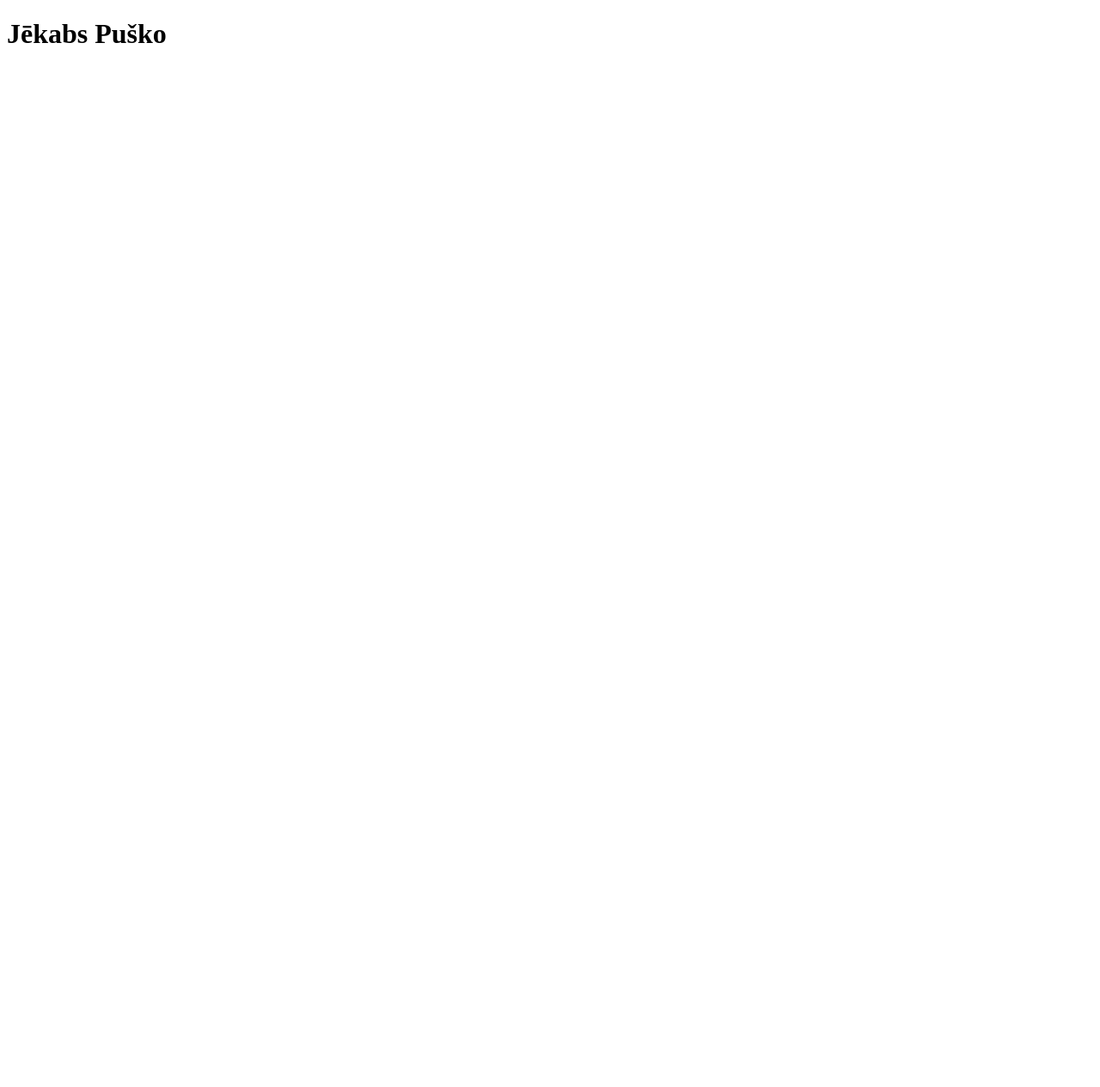
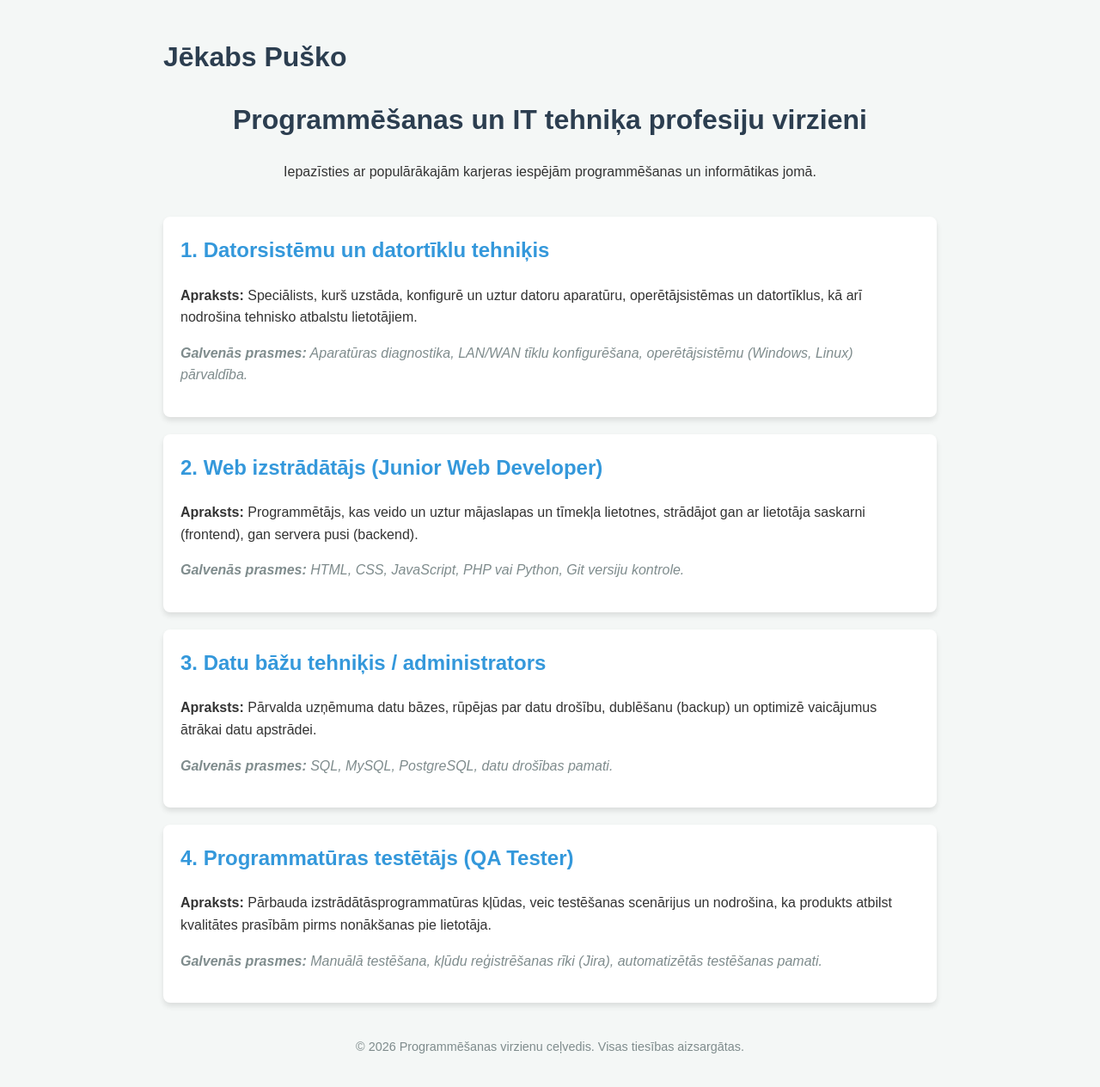
Before and after one commit to jekabspusko/html_boilerplate_19102026, a plain HTML site: page index.html in a window 1280 px wide. Shown: the whole page at 86% size. Before the commit the page ends 800 px from the top, so only its background shows below. Drawn offline with Linux system fonts and the light colour scheme.

Commit message:
heading added

```diff
--- a/index.html
+++ b/index.html
@@ -1,12 +1,86 @@
 <!DOCTYPE html>
-<html lang="en">
+<html lang="lv">
 <head>
     <meta charset="UTF-8">
     <meta name="viewport" content="width=device-width, initial-scale=1.0">
-    <title>Document</title>
+    <title>Programmēšanas un IT tehniķa profesiju virzieni</title>
     <h1>Jēkabs Puško</h1>
+    <style>
+        body {
+            font-family: Arial, sans-serif;
+            line-height: 1.6;
+            color: #333;
+            max-width: 900px;
+            margin: 0 auto;
+            padding: 20px;
+            background-color: #f4f7f6;
+        }
+        header {
+            text-align: center;
+            margin-bottom: 40px;
+        }
+        h1 {
+            color: #2c3e50;
+        }
+        .profession-card {
+            background: #ffffff;
+            border-radius: 8px;
+            padding: 20px;
+            margin-bottom: 20px;
+            box-shadow: 0 4px 6px rgba(0,0,0,0.1);
+        }
+        .profession-card h2 {
+            color: #3498db;
+            margin-top: 0;
+        }
+        .skills {
+            font-style: italic;
+            color: #7f8c8d;
+        }
+        footer {
+            text-align: center;
+            margin-top: 40px;
+            font-size: 0.9em;
+            color: #7f8c8d;
+        }
+    </style>
 </head>
 <body>
 
+    <header>
+        <h1>Programmēšanas un IT tehniķa profesiju virzieni</h1>
+        <p>Iepazīsties ar populārākajām karjeras iespējām programmēšanas un informātikas jomā.</p>
+    </header>
+
+    <main>
+        <section class="profession-card">
+            <h2>1. Datorsistēmu un datortīklu tehniķis</h2>
+            <p><strong>Apraksts:</strong> Speciālists, kurš uzstāda, konfigurē un uztur datoru aparatūru, operētājsistēmas un datortīklus, kā arī nodrošina tehnisko atbalstu lietotājiem.</p>
+            <p class="skills"><strong>Galvenās prasmes:</strong> Aparatūras diagnostika, LAN/WAN tīklu konfigurēšana, operētājsistēmu (Windows, Linux) pārvaldība.</p>
+        </section>
+
+        <section class="profession-card">
+            <h2>2. Web izstrādātājs (Junior Web Developer)</h2>
+            <p><strong>Apraksts:</strong> Programmētājs, kas veido un uztur mājaslapas un tīmekļa lietotnes, strādājot gan ar lietotāja saskarni (frontend), gan servera pusi (backend).</p>
+            <p class="skills"><strong>Galvenās prasmes:</strong> HTML, CSS, JavaScript, PHP vai Python, Git versiju kontrole.</p>
+        </section>
+
+        <section class="profession-card">
+            <h2>3. Datu bāžu tehniķis / administrators</h2>
+            <p><strong>Apraksts:</strong> Pārvalda uzņēmuma datu bāzes, rūpējas par datu drošību, dublēšanu (backup) un optimizē vaicājumus ātrākai datu apstrādei.</p>
+            <p class="skills"><strong>Galvenās prasmes:</strong> SQL, MySQL, PostgreSQL, datu drošības pamati.</p>
+        </section>
+
+        <section class="profession-card">
+            <h2>4. Programmatūras testētājs (QA Tester)</h2>
+            <p><strong>Apraksts:</strong> Pārbauda izstrādātāsprogrammatūras kļūdas, veic testēšanas scenārijus un nodrošina, ka produkts atbilst kvalitātes prasībām pirms nonākšanas pie lietotāja.</p>
+            <p class="skills"><strong>Galvenās prasmes:</strong> Manuālā testēšana, kļūdu reģistrēšanas rīki (Jira), automatizētās testēšanas pamati.</p>
+        </section>
+    </main>
+
+    <footer>
+        <p>&copy; 2026 Programmēšanas virzienu ceļvedis. Visas tiesības aizsargātas.</p>
+    </footer>
+
 </body>
 </html>
```
